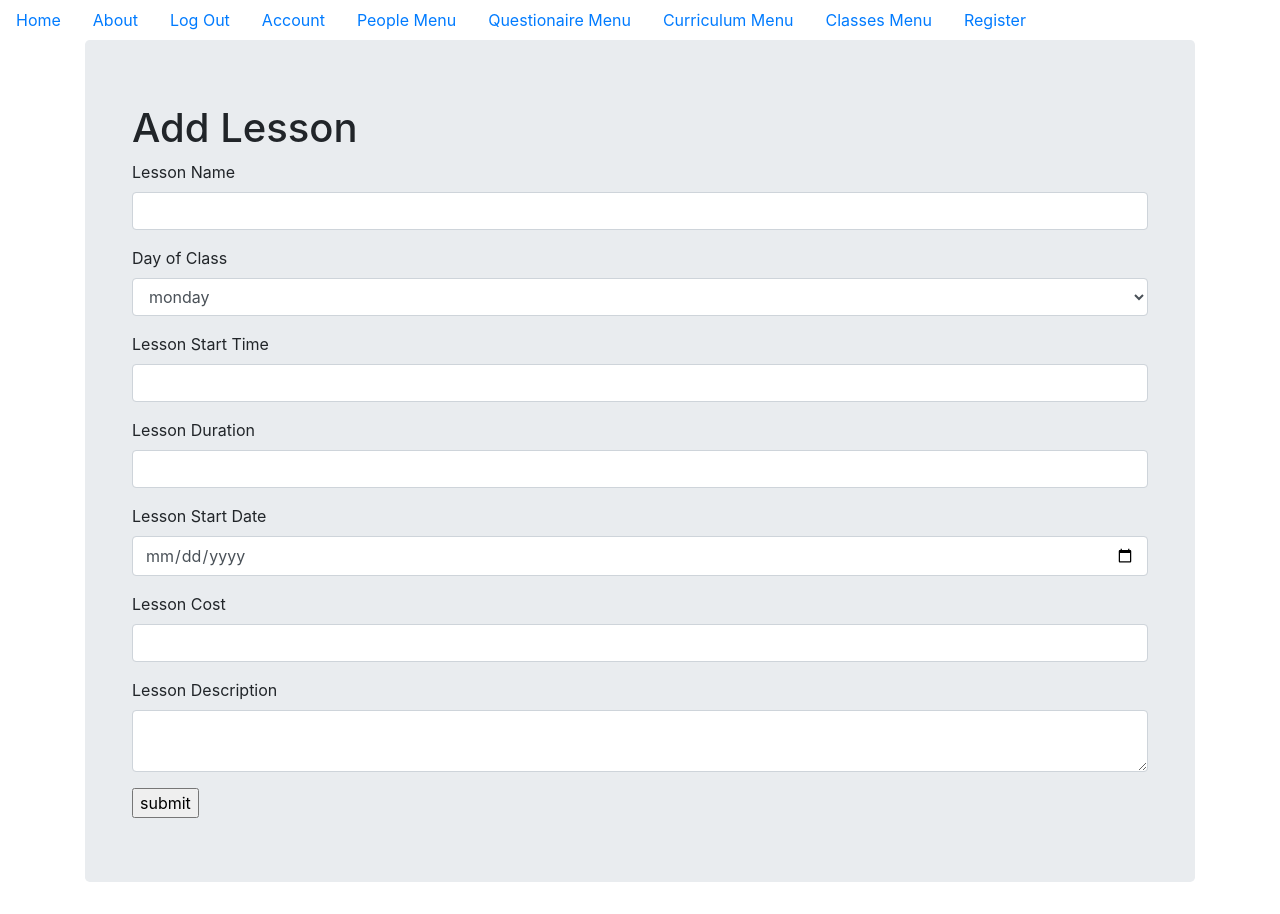
After one commit to jayleth72/heart_hand_1.3, a Flask app: page /add_lesson in a window 1280 px wide. The commit adds this page. Run offline with Flask 2, Linux system fonts and the light colour scheme; the visitor is signed in with stand-in values (Sample User, id 1); some libraries are stand-ins or nearby versions.

Commit message:
added lesson forms

```diff
--- a/heart_hand/__init__.py
+++ b/heart_hand/__init__.py
@@ -42,6 +42,7 @@ from heart_hand.questionaire.views import questionaire
 from heart_hand.payments.views import payments
 from heart_hand.error_pages.handlers import error_pages
 from heart_hand.curriculum.views import curriculum
+from heart_hand.classes.views import classes
 
 app.register_blueprint(core)
 app.register_blueprint(users)
@@ -49,6 +50,9 @@ app.register_blueprint(people)
 app.register_blueprint(questionaire)
 app.register_blueprint(error_pages)
 app.register_blueprint(curriculum)
+app.register_blueprint(classes)
+app.register_blueprint(payments)
+
 
 ######################################
 ############# FLASK SECURITY ############
--- a/heart_hand/classes/forms.py
+++ b/heart_hand/classes/forms.py
@@ -12,8 +12,9 @@ from wtforms.fields.html5 import EmailField, DateField
 class LessonEntryForm(FlaskForm):
     lesson_name = StringField('Lesson Name', validators=[InputRequired(message='Lesson name is required')])
     day_of_class = SelectField(u'Day of Class', choices=[('monday', 'monday'), ('tuesday', 'tuesday'), ('wednesday', 'wednesday'), ('thursday', 'thursday'), ('friday', 'friday'), ('saturday', 'saturday'), ('sunday', 'sunday')])
-    lesson_time = IntegerField('Lesson Time',  validators=[InputRequired(message='Lesson time is required')])
-    lesson_start_date = DateField('Payment Date', format='%Y-%m-%d', validators=[InputRequired(message='Start Date is required')])
+    lesson_time = StringField('Lesson Start Time',  validators=[InputRequired(message='Lesson time is required')])
+    lesson_duration= IntegerField('Lesson Duration',  validators=[InputRequired(message='Lesson duration is required')])
+    lesson_start_date = DateField('Lesson Start Date', format='%Y-%m-%d', validators=[InputRequired(message='Start Date is required')])
     lesson_cost = FloatField('Lesson Cost',  validators=[InputRequired(message='Lesson cost is required')])
     lesson_description = TextAreaField('Lesson Description')
     submit = SubmitField('Add Lesson')
--- a/heart_hand/classes/views.py
+++ b/heart_hand/classes/views.py
@@ -0,0 +1,90 @@
+# classes/views.py
+from flask import render_template,url_for,flash,redirect,request,Blueprint
+from flask_login import login_user, current_user, logout_user, login_required
+from heart_hand import db
+from heart_hand.models import User, Person, Child, Lesson
+from heart_hand.classes.forms import LessonEntryForm
+from datetime import datetime
+
+classes = Blueprint('classes', __name__)
+
+# classes_menu
+@classes.route('/classes_menu')
+@login_required
+def classes_menu():
+    return render_template('classes_pages/classes_menu.html')
+
+
+############################# LESSON VIEWS #############################
+@classes.route('/add_lesson', methods=['GET','POST'])
+@login_required
+def add_lesson():
+
+    form = LessonEntryForm()
+
+    if request.method == 'POST':
+        if form.validate():
+            lesson = Lesson(lesson_name=request.form['lesson_name'],day_of_class=request.form['day_of_class'],lesson_time=request.form['lesson_time'],lesson_duration=request.form['lesson_duration']
+                       ,lesson_start_date=request.form['lesson_start_date'],lesson_cost=request.form['lesson_cost'],lesson_description=request.form['lesson_description'])
+            form.populate_obj(lesson)
+
+            db.session.add(lesson)
+            db.session.commit()
+            flash('New lesson was successfully added')
+
+            return lesson_details(lesson.id)
+        else:
+            flash("Your form contained errors")
+            return redirect(url_for('classes.add_lesson'))
+
+    return render_template('classes_pages/add_lesson.html', form=form)
+
+
+# return lesson details using their id
+@classes.route("/lesson_details/<int:id>")
+@login_required
+def lesson_details(id):
+    page = request.args.get('page',1,type=int)
+    # return lesson or 404 page (lesson not found)
+    the_lesson = Lesson.query.filter_by(id=id).first_or_404()
+    return render_template('classes_pages/lesson_details.html',the_lesson=the_lesson)
+
+
+# Update lesson Details
+@classes.route('/update_lesson/<int:id>', methods=['GET','POST'])
+@login_required
+def update_lesson(id):
+
+    form = LessonEntryForm()
+    lesson = Lesson.query.filter_by(id=id).first_or_404()
+
+    if form.validate_on_submit():
+
+        lesson.lesson_name = form.lesson_name.data
+        lesson.day_of_class= form.day_of_class.data
+        lesson.lesson_time = form.lesson_time.data
+        lesson.lesson_duration = form.lesson_duration.data
+        lesson.lesson_start_date = form.lesson_start_date.data
+        lesson.lesson_cost =  form.lesson_cost.data
+        lesson.lesson_description = form.lesson_description.data
+        db.session.commit()
+        flash('lesson Details Updated!')
+        return lesson_details(id)
+
+    elif request.method == "GET":
+        form.lesson_name.data = lesson.lesson_name
+        form.day_of_class.data = lesson.day_of_class
+        form.lesson_time.data = lesson.lesson_time
+        form.lesson_duration.data = lesson.lesson_duration
+        form.lesson_start_date.data = lesson.lesson_start_date
+        form.lesson_cost.data = lesson.lesson_cost
+        form.lesson_description.data = lesson.lesson_description
+    return render_template('classes_pages/update_lesson.html',form=form)
+
+
+# show all lesson names with hyperlinks
+@classes.route("/show_all_lessons")
+@login_required
+def show_all_lessons():
+    lessons = Lesson.query.all()
+    return render_template('classes_pages/show_all_lessons.html',lessons=lessons)
--- a/heart_hand/models.py
+++ b/heart_hand/models.py
@@ -108,19 +108,20 @@ class Lesson(db.Model):
     id = db.Column(db.Integer(), primary_key=True)
     lesson_name = db.Column(db.String(80))
     day_of_class = db.Column(db.String(80))
-    lesson_time = db.Column(db.Integer())
+    lesson_time = db.Column(db.String(80))
     lesson_duration = db.Column(db.Integer())
     lesson_start_date = db.Column(db.DateTime(), nullable=False, default=datetime.utcnow)
     lesson_cost = db.Column(db.Float())
     lesson_description = db.Column(db.String(255))
 
-    def __init__(self,lesson_name,day_of_class,lesson_time,lesson_duration,lesson_cost,lesson_recurring,lesson_recurring_period,lesson_description):
+    def __init__(self, lesson_name, day_of_class, lesson_time, lesson_duration, lesson_start_date, lesson_cost, lesson_description):
         self.lesson_name = lesson_name
         self.day_of_class = day_of_class
         self.lesson_time = lesson_time
         self.lesson_duration = lesson_duration
         self.lesson_cost = lesson_cost
         self.lesson_start_date = lesson_start_date
+        lesson_cost = db.Column(db.Float())
         self.lesson_description = lesson_description
 
     def __repr__(self):
@@ -201,10 +202,12 @@ class Payments(db.Model):
 
     person = db.relationship(Person)
     lesson = db.relationship(Lesson)
+    class_program = db.relationship(Class_Program)
 
     id = db.Column(db.Integer(), primary_key=True)
     payee_id = db.Column(db.Integer(), db.ForeignKey('person.id'), nullable=False)
-    lesson_id = db.Column(db.Integer(), db.ForeignKey('lesson.id'), nullable=False)
+    lesson_id = db.Column(db.Integer(), db.ForeignKey('lesson.id'), nullable=True)
+    class_program_id = db.Column(db.Integer(), db.ForeignKey('class_program.id'), nullable=True)
     payment_value = db.Column(db.Float())
     payment_name = db.Column(db.String(80))
     payment_type = db.Column(db.String(80))
@@ -212,9 +215,10 @@ class Payments(db.Model):
     includes_gst = db.Column(db.Boolean())
     payment_description = db.Column(db.String(255))
 
-    def __init__(self, payee_id, lesson_id, payment_value, payment_name, payment_type, payment_date, includes_gst, payment_description):
+    def __init__(self, payee_id, lesson_id, class_program_id, payment_value, payment_name, payment_type, payment_date, includes_gst, payment_description):
         self.payee_id = payee_id
         self.lesson_id = lesson_id
+        self.class_program_id = class_program_id
         self.payment_value = payment_value
         self.payment_name = payment_name
         self.payment_type = payment_type
@@ -238,7 +242,7 @@ class Questionaire(db.Model):
     questionaire_type = db.Column(db.String(50))
     description = db.Column(db.String(255))
 
-    def __init__(self,questionaire_name,questionaire_type,description):
+    def __init__(self, questionaire_name, questionaire_type, description):
         self.questionaire_name = questionaire_name
         self.questionaire_type = questionaire_type
         self.description = description
--- a/heart_hand/templates/base.html
+++ b/heart_hand/templates/base.html
@@ -36,6 +36,9 @@
         <li class='nav-link'>
             <a href="{{url_for('curriculum.curriculum_menu')}}">Curriculum Menu</a>
         </li>
+        <li class='nav-link'>
+            <a href="{{url_for('classes.classes_menu')}}">Classes Menu</a>
+        </li>
         {% else %}
         <li class='nav-link'>
                 <a href="{{url_for('users.login')}}">Log In</a>
--- /dev/null
+++ b/heart_hand/templates/classes_pages/add_lesson.html
@@ -0,0 +1,24 @@
+{% from "/macros/_macros.html" import render_field_with_errors, render_field %}
+{% extends "base.html" %}
+{% block content %}
+  <div class="jumbotron">
+    <div class="container">
+        <h1>Add Lesson</h1>
+              <form method="POST">
+
+                {{form.hidden_tag()}}
+                {{ render_field_with_errors(form.lesson_name, class="form-control") }}
+                {{ render_field_with_errors(form.day_of_class, class="form-control") }}
+                {{ render_field_with_errors(form.lesson_time, class="form-control") }}
+                {{ render_field_with_errors(form.lesson_duration, class="form-control") }}
+                {{ render_field_with_errors(form.lesson_start_date, class="form-control") }}
+                {{ render_field_with_errors(form.lesson_cost, class="form-control") }}
+                {{ render_field(form.lesson_description, class="form-control") }}
+
+                <input type="submit" value="submit">
+            </form>
+
+    </div>
+  </div>
+
+  {% endblock %}
```
Also changed, not shown: heart_hand/payments/views.py (+25 -2 lines), heart_hand/templates/classes_pages/classes_menu.html (added, +12 -0 lines), heart_hand/templates/classes_pages/lesson_details.html (added, +23 -0 lines), heart_hand/templates/classes_pages/show_all_lessons.html (added, +15 -0 lines), heart_hand/templates/classes_pages/update_lesson.html (added, +24 -0 lines), migrations/versions/587bc045e39b_changed_lesson_start_time_to_a_string_.py (added, +28 -0 lines), migrations/versions/9df3dcc11469_changed_lesson_start_time_to_a_string_.py (added, +28 -0 lines), migrations/versions/b42ed51c7195_added_class_program_as_foreign_key_to_.py (added, +36 -0 lines), heart_hand/payments/forms.py (line endings or trailing spaces).
